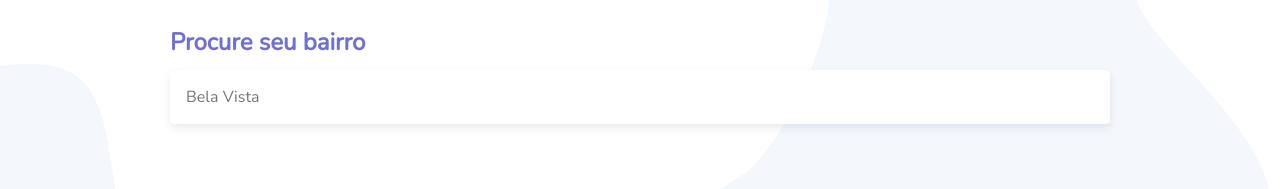
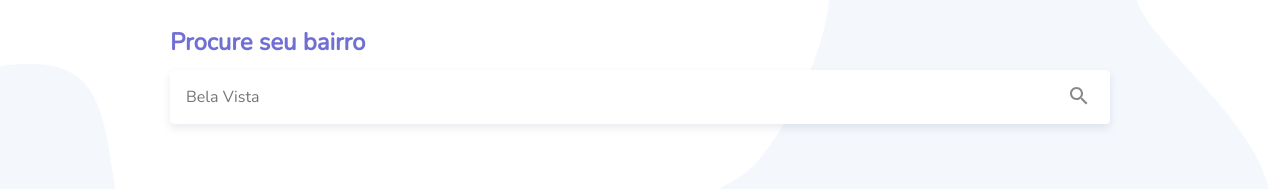
Before and after one commit to GuiiHenriq/sp-covid19, a Vue app: page / in a window 1280 px wide. Shown: the part 270-459 px from the top of the page. Built offline with nearby package versions, Linux system fonts and the light colour scheme; no server answers; a web font is replaced by a local one.

Commit message:
add btn search

```diff
--- a/src/components/Casos.vue
+++ b/src/components/Casos.vue
@@ -6,11 +6,11 @@
         <section class="infos-content">
           <div>
             <p>Casos Confirmados</p>
-            <h1>{{ totais.casos }}</h1>
+            <h1>{{totais.casos}}</h1>
           </div>
           <div>
             <p>Óbitos</p>
-            <h1>{{ totais.obitos }}</h1>
+            <h1>{{totais.obitos}}</h1>
           </div>
         </section>
       </div>
@@ -18,14 +18,15 @@
       <main class="search">
         <h2>Procure seu bairro</h2>
         <form>
-          <!--<input id="cep" name="cep" type="text" placeholder="Bela Vista" v-model="cep" @keyup="buscarCep">-->
           <input
-            id="cep"
-            name="cep"
+            id="search-bairro"
+            name="search-bairro"
             type="text"
             placeholder="Bela Vista"
             v-model="bairros"
+            @click.prevent=""
           />
+          <input type="submit" id="btn-search" value="Buscar" @click.prevent="">
         </form>
 
         <section v-if="searchBairro">
@@ -70,9 +71,9 @@
             </li>
           </div>
           <li v-for="caso in casos" :key="caso.bairro" class="list-infos">
-            <p>{{ caso.bairro }}</p>
-            <p>{{ caso.casos }}</p>
-            <p>{{ caso.obitos }}</p>
+            <p>{{caso.bairro}}</p>
+            <p>{{caso.casos }}</p>
+            <p>{{caso.obitos}}</p>
           </li>
         </ul>
       </main>
@@ -123,9 +124,9 @@ export default {
       }
     },
     getCasos() {
-      api.get(`/covid19.min.json`).then(r => {
-        this.casos = r.data.bairros; // => PRODUCTION
-        //this.casos = r.data; // => DEVELOPMENT
+      api.get(`/bairros`).then(r => {
+        //this.casos = r.data.bairros; // => PRODUCTION
+        this.casos = r.data; // => DEVELOPMENT
       });
     },
     changeColor() {
@@ -310,6 +311,10 @@ h2 {
   text-align: center;
 }
 
+form {
+  position: relative;
+}
+
 #busca {
   width: 100%;
   padding: 20px;
@@ -321,9 +326,8 @@ h2 {
   transform: scale(1.1);
 }
 
-#lupa {
+#btn-search {
   width: 62px;
-  height: 62px;
   background: url("../assets/search.svg") no-repeat center center;
   text-indent: -150px;
   border: none;
@@ -334,6 +338,8 @@ h2 {
   box-shadow: none;
 }
 
+
+/* Mobile */
 @media only screen and (max-width: 768px) {
   .infos div,
   .casos li {
--- a/src/services.js
+++ b/src/services.js
@@ -1,8 +1,8 @@
 import axios from 'axios';
 
 const axiosInstance = axios.create({
-  baseURL: "https://covid19-sp.netlify.app" // => PRODUCTION
-  //baseURL: "http://localhost:3000" // => DEVELOPMENT
+  //baseURL: "https://covid19-sp.netlify.app" // => PRODUCTION
+  baseURL: "http://localhost:3000" // => DEVELOPMENT
 });
 
 export const api = {
```
Also changed, not shown: src/assets/list.svg (deleted), src/assets/table.svg (deleted).
